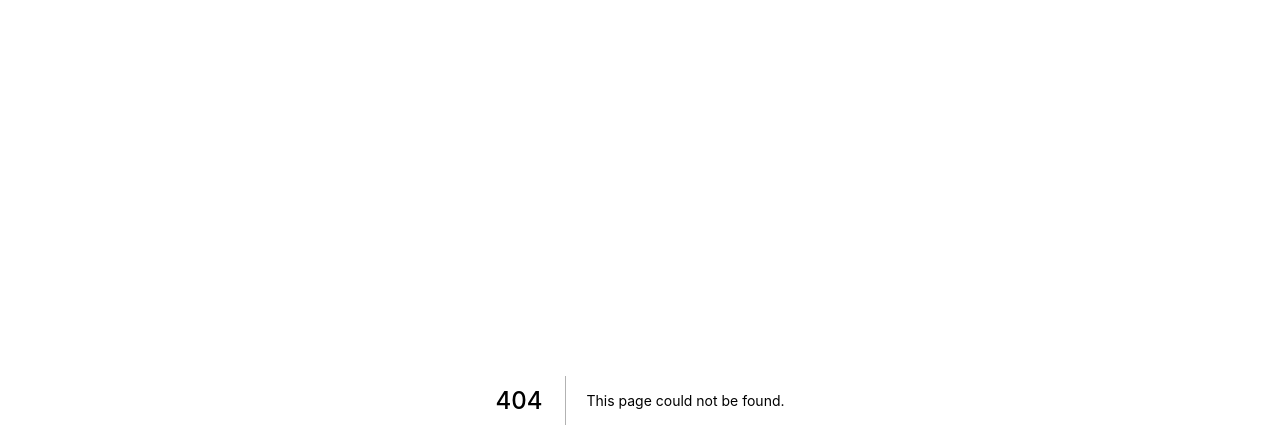
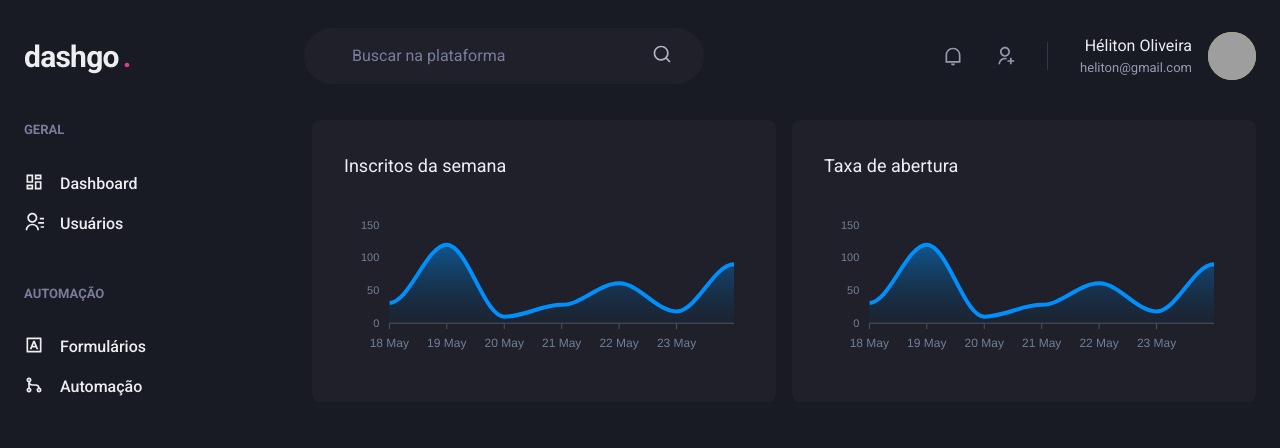
Before and after one commit to helitonoliveiraa/ignite-dashgo, a Next.js app: page /dashboard in a window 1280 px wide. Before the commit this address had no page. Shown: the top 448 px of the page. Built offline with nearby package versions, Linux system fonts and the light colour scheme; grey boxes are pictures that could not be loaded.

Commit message:
:sparkles: feat: create Dashboard page

```diff
--- /dev/null
+++ b/src/pages/dashboard.tsx
@@ -0,0 +1,106 @@
+import { Box, Flex, SimpleGrid, Text, theme } from '@chakra-ui/react';
+import dynamic from 'next/dynamic';
+import { ApexOptions } from 'apexcharts'
+
+import { Header } from "../components/Header";
+import { Sidebar } from '../components/Sidebar';
+
+const Chart = dynamic(() => import("react-apexcharts"), {
+  ssr: false,
+});
+
+const options: ApexOptions = {
+  chart: {
+    toolbar: {
+      show: false,
+    },
+    zoom: {
+      enabled: false,
+    },
+    foreColor: theme.colors.gray[500],
+  },
+  grid: {
+    show: false,
+  },
+  dataLabels: {
+    enabled: false,
+  },
+  tooltip: {
+    enabled: false,
+  },
+  xaxis: {
+    type: 'datetime',
+    axisBorder: {
+      color: theme.colors.gray[600],
+    },
+    axisTicks: {
+      color: theme.colors.gray[600],
+    },
+    categories: [
+      '2021-05-18T00:00:00.000Z',
+      '2021-05-19T00:00:00.000Z',
+      '2021-05-20T00:00:00.000Z',
+      '2021-05-21T00:00:00.000Z',
+      '2021-05-22T00:00:00.000Z',
+      '2021-05-23T00:00:00.000Z',
+      '2021-05-24T00:00:00.000Z',
+    ],
+  },
+  fill: {
+    opacity: 0.3,
+    type: 'gradient',
+    gradient: {
+      shade: 'dark',
+      opacityFrom: 0.7,
+      opacityTo: 0.3,
+    }
+  },
+};
+
+const series = [
+  { name: 'series1', data: [31, 120, 10, 28, 61, 18, 90] }
+];
+
+export default function Dashboard() {
+  return (
+    <Flex direction="column" h="100vh">
+      <Header />
+
+      <Flex
+        w="100%"
+        my="6"
+        maxWidth={1480}
+        mx="auto"
+        px="6"
+      >
+        <Sidebar />
+
+        <SimpleGrid
+          flex="1"
+          gap="4"
+          minChildWidth="320px"
+          align="flex-start"
+        >
+          <Box
+            p="8"
+            bg="gray.800"
+            borderRadius={8}
+            pb="4"
+          >
+            <Text fontSize="lg" mb="4">Inscritos da semana</Text>
+            <Chart options={options} series={series} type="area" height={160} />
+          </Box>
+
+          <Box
+            p="8"
+            bg="gray.800"
+            borderRadius={8}
+          >
+            <Text fontSize="lg" mb="4">Taxa de abertura</Text>
+            <Chart options={options} series={series} type="area" height={160} />
+          </Box>
+        </SimpleGrid>
+      </Flex>
+    </Flex>
+  );
+}
```
